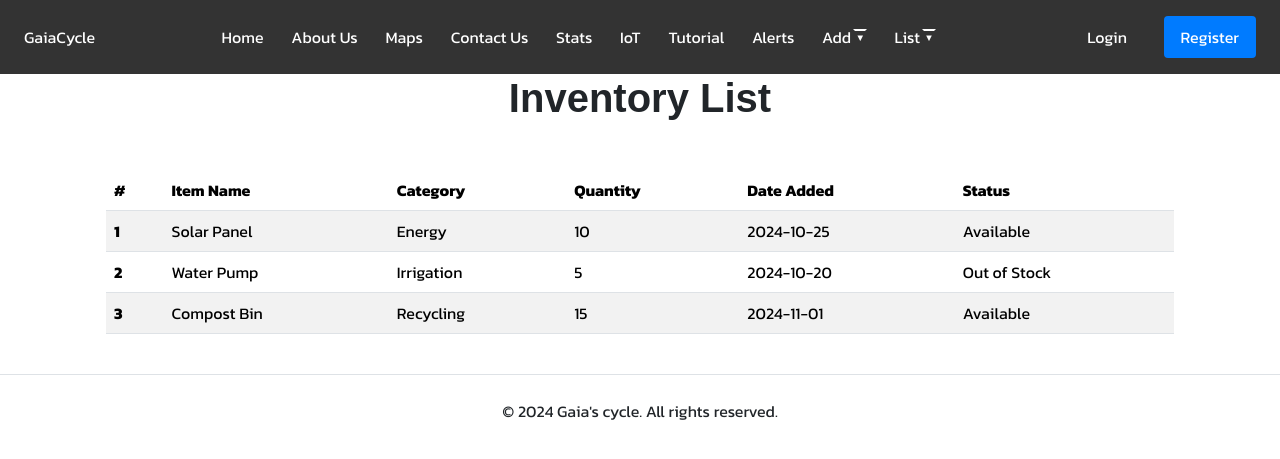
After one commit to YouunFruit/GaiasCycle, a Python web app: template app/templates/listInventory.html in a window 1280 px wide. The commit adds this page. Shown: the top 459 px of the page. Run offline with Jinja, Linux system fonts and the light colour scheme; the template is opened without the code that fills it, so the values that code supplies are empty; some web fonts are replaced.

Commit message:
listInventory done

```diff
--- a/app/templates/base.html
+++ b/app/templates/base.html
@@ -39,7 +39,7 @@
                 <a href="/listFarms">Farm</a>
                 <a href="listUsers.html">User</a>
                 <a href="listProduces.html">Produce</a>
-                <a href="listInventory.html">Inventory</a>
+                <a href="/listInventory">Inventory</a>
             </div>
         </div>
     </div>
--- a/app/templates/listDevices.html
+++ b/app/templates/listDevices.html
@@ -23,7 +23,7 @@
                 </tr>
                 </tbody>
             </table>
-            <a href="addDevice.html" class="btn btn-success mt-3">Add New Device</a>
+            <a href="/addDevice" class="btn btn-success mt-3">Add New Device</a>
         </div>
     </div>
 {%endblock%}
--- /dev/null
+++ b/app/templates/listInventory.html
@@ -0,0 +1,46 @@
+{% extends "base.html"%}
+{% block content%}
+    <div class="container">
+        <h1 class="text-center mb-4"><span class="fw-bolder">Inventory List</span></h1>
+        <div class="p-4 rounded">
+            <table class="table table-striped table-hover">
+                <thead>
+                <tr>
+                    <th scope="col">#</th>
+                    <th scope="col">Item Name</th>
+                    <th scope="col">Category</th>
+                    <th scope="col">Quantity</th>
+                    <th scope="col">Date Added</th>
+                    <th scope="col">Status</th>
+                </tr>
+                </thead>
+                <tbody>
+                <tr>
+                    <th scope="row">1</th>
+                    <td>Solar Panel</td>
+                    <td>Energy</td>
+                    <td>10</td>
+                    <td>2024-10-25</td>
+                    <td>Available</td>
+                </tr>
+                <tr>
+                    <th scope="row">2</th>
+                    <td>Water Pump</td>
+                    <td>Irrigation</td>
+                    <td>5</td>
+                    <td>2024-10-20</td>
+                    <td>Out of Stock</td>
+                </tr>
+                <tr>
+                    <th scope="row">3</th>
+                    <td>Compost Bin</td>
+                    <td>Recycling</td>
+                    <td>15</td>
+                    <td>2024-11-01</td>
+                    <td>Available</td>
+                </tr>
+                </tbody>
+            </table>
+        </div>
+    </div>
+{%endblock%}
```
Also changed, not shown: app/main.py (+10 -1 lines).
